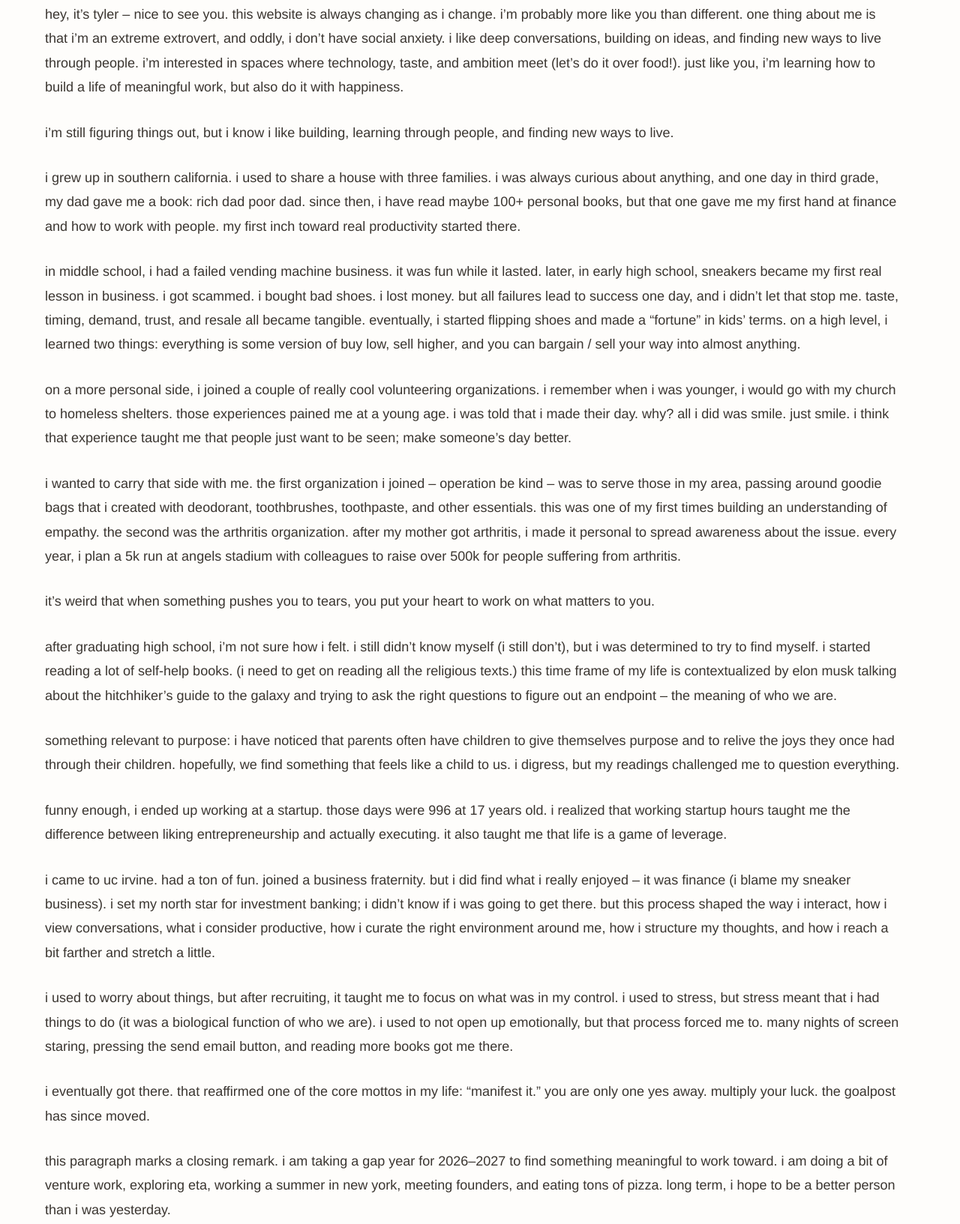
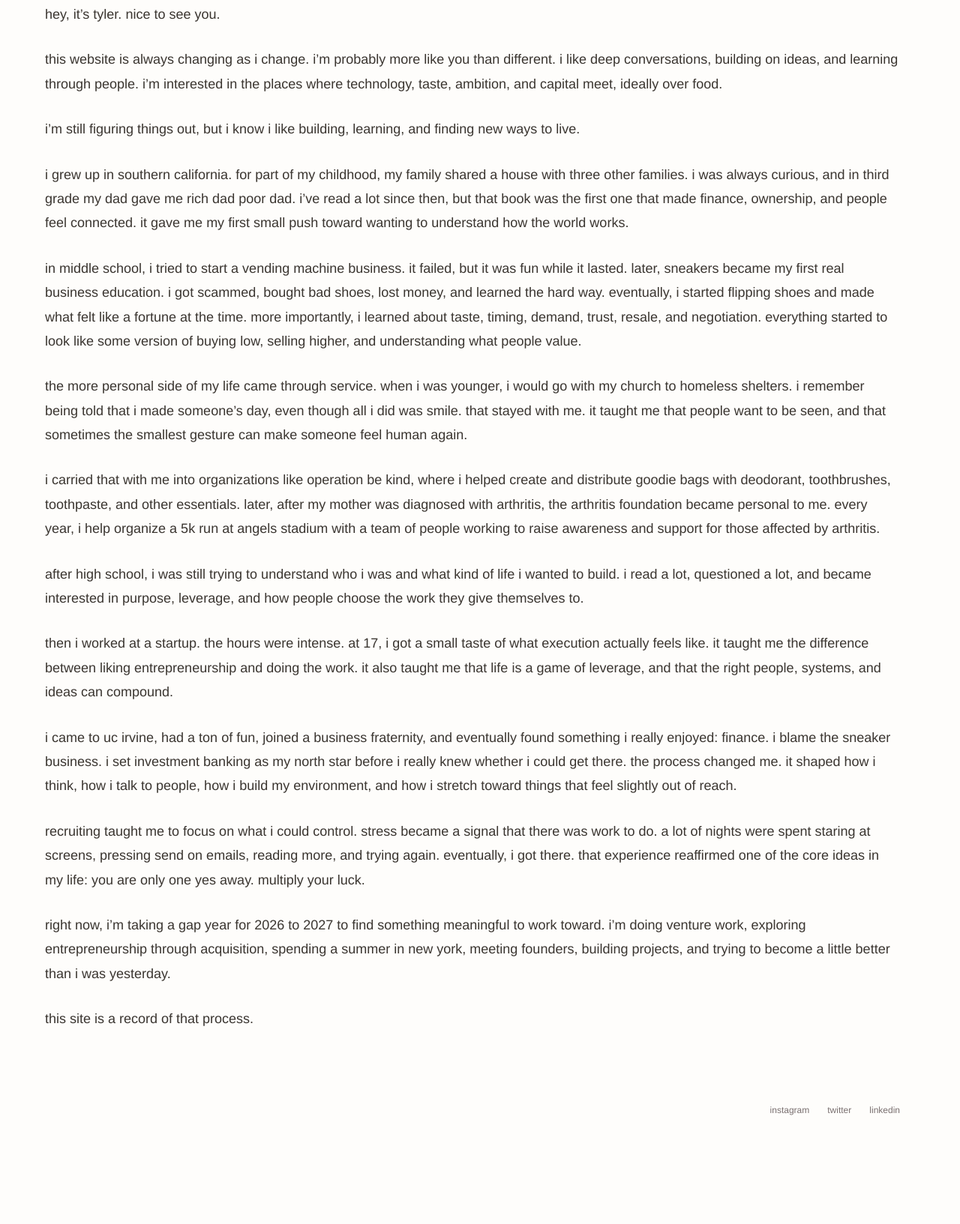
Before and after one commit to tylerho17/personal.website, a plain HTML site: page index.html in a window 1280 px wide. Shown: the part 137-1770 px from the top of the page at 75% size. After the commit the page ends 1738 px from the top, so only its background shows below. Drawn offline with Linux system fonts and the light colour scheme.

Commit message:
replace homepage essay with new version
Co-Authored-By: Claude Opus 4.8 <noreply@anthropic.com>

```diff
--- a/index.html
+++ b/index.html
@@ -273,20 +273,19 @@
 
     <main class="page-fade">
         <article class="essay">
-            <p>hey, it’s tyler – nice to see you. this website is always changing as i change. i’m probably more like you than different. one thing about me is that i’m an extreme extrovert, and oddly, i don’t have social anxiety. i like deep conversations, building on ideas, and finding new ways to live through people. i’m interested in spaces where technology, taste, and ambition meet (let’s do it over food!). just like you, i’m learning how to build a life of meaningful work, but also do it with happiness.</p>
-            <p>i’m still figuring things out, but i know i like building, learning through people, and finding new ways to live.</p>
-            <p>i grew up in southern california. i used to share a house with three families. i was always curious about anything, and one day in third grade, my dad gave me a book: rich dad poor dad. since then, i have read maybe 100+ personal books, but that one gave me my first hand at finance and how to work with people. my first inch toward real productivity started there.</p>
-            <p>in middle school, i had a failed vending machine business. it was fun while it lasted. later, in early high school, sneakers became my first real lesson in business. i got scammed. i bought bad shoes. i lost money. but all failures lead to success one day, and i didn’t let that stop me. taste, timing, demand, trust, and resale all became tangible. eventually, i started flipping shoes and made a “fortune” in kids’ terms. on a high level, i learned two things: everything is some version of buy low, sell higher, and you can bargain / sell your way into almost anything.</p>
-            <p>on a more personal side, i joined a couple of really cool volunteering organizations. i remember when i was younger, i would go with my church to homeless shelters. those experiences pained me at a young age. i was told that i made their day. why? all i did was smile. just smile. i think that experience taught me that people just want to be seen; make someone’s day better.</p>
-            <p>i wanted to carry that side with me. the first organization i joined – operation be kind – was to serve those in my area, passing around goodie bags that i created with deodorant, toothbrushes, toothpaste, and other essentials. this was one of my first times building an understanding of empathy. the second was the arthritis organization. after my mother got arthritis, i made it personal to spread awareness about the issue. every year, i plan a 5k run at angels stadium with colleagues to raise over 500k for people suffering from arthritis.</p>
-            <p>it’s weird that when something pushes you to tears, you put your heart to work on what matters to you.</p>
-            <p>after graduating high school, i’m not sure how i felt. i still didn’t know myself (i still don’t), but i was determined to try to find myself. i started reading a lot of self-help books. (i need to get on reading all the religious texts.) this time frame of my life is contextualized by elon musk talking about the hitchhiker’s guide to the galaxy and trying to ask the right questions to figure out an endpoint – the meaning of who we are.</p>
-            <p>something relevant to purpose: i have noticed that parents often have children to give themselves purpose and to relive the joys they once had through their children. hopefully, we find something that feels like a child to us. i digress, but my readings challenged me to question everything.</p>
-            <p>funny enough, i ended up working at a startup. those days were 996 at 17 years old. i realized that working startup hours taught me the difference between liking entrepreneurship and actually executing. it also taught me that life is a game of leverage.</p>
-            <p>i came to uc irvine. had a ton of fun. joined a business fraternity. but i did find what i really enjoyed – it was finance (i blame my sneaker business). i set my north star for investment banking; i didn’t know if i was going to get there. but this process shaped the way i interact, how i view conversations, what i consider productive, how i curate the right environment around me, how i structure my thoughts, and how i reach a bit farther and stretch a little.</p>
-            <p>i used to worry about things, but after recruiting, it taught me to focus on what was in my control. i used to stress, but stress meant that i had things to do (it was a biological function of who we are). i used to not open up emotionally, but that process forced me to. many nights of screen staring, pressing the send email button, and reading more books got me there.</p>
-            <p>i eventually got there. that reaffirmed one of the core mottos in my life: “manifest it.” you are only one yes away. multiply your luck. the goalpost has since moved.</p>
-            <p>this paragraph marks a closing remark. i am taking a gap year for 2026–2027 to find something meaningful to work toward. i am doing a bit of venture work, exploring eta, working a summer in new york, meeting founders, and eating tons of pizza. long term, i hope to be a better person than i was yesterday.</p>
+            <p>hey, it’s tyler. nice to see you.</p>
+            <p>this website is always changing as i change. i’m probably more like you than different. i like deep conversations, building on ideas, and learning through people. i’m interested in the places where technology, taste, ambition, and capital meet, ideally over food.</p>
+            <p>i’m still figuring things out, but i know i like building, learning, and finding new ways to live.</p>
+            <p>i grew up in southern california. for part of my childhood, my family shared a house with three other families. i was always curious, and in third grade my dad gave me rich dad poor dad. i’ve read a lot since then, but that book was the first one that made finance, ownership, and people feel connected. it gave me my first small push toward wanting to understand how the world works.</p>
+            <p>in middle school, i tried to start a vending machine business. it failed, but it was fun while it lasted. later, sneakers became my first real business education. i got scammed, bought bad shoes, lost money, and learned the hard way. eventually, i started flipping shoes and made what felt like a fortune at the time. more importantly, i learned about taste, timing, demand, trust, resale, and negotiation. everything started to look like some version of buying low, selling higher, and understanding what people value.</p>
+            <p>the more personal side of my life came through service. when i was younger, i would go with my church to homeless shelters. i remember being told that i made someone’s day, even though all i did was smile. that stayed with me. it taught me that people want to be seen, and that sometimes the smallest gesture can make someone feel human again.</p>
+            <p>i carried that with me into organizations like operation be kind, where i helped create and distribute goodie bags with deodorant, toothbrushes, toothpaste, and other essentials. later, after my mother was diagnosed with arthritis, the arthritis foundation became personal to me. every year, i help organize a 5k run at angels stadium with a team of people working to raise awareness and support for those affected by arthritis.</p>
+            <p>after high school, i was still trying to understand who i was and what kind of life i wanted to build. i read a lot, questioned a lot, and became interested in purpose, leverage, and how people choose the work they give themselves to.</p>
+            <p>then i worked at a startup. the hours were intense. at 17, i got a small taste of what execution actually feels like. it taught me the difference between liking entrepreneurship and doing the work. it also taught me that life is a game of leverage, and that the right people, systems, and ideas can compound.</p>
+            <p>i came to uc irvine, had a ton of fun, joined a business fraternity, and eventually found something i really enjoyed: finance. i blame the sneaker business. i set investment banking as my north star before i really knew whether i could get there. the process changed me. it shaped how i think, how i talk to people, how i build my environment, and how i stretch toward things that feel slightly out of reach.</p>
+            <p>recruiting taught me to focus on what i could control. stress became a signal that there was work to do. a lot of nights were spent staring at screens, pressing send on emails, reading more, and trying again. eventually, i got there. that experience reaffirmed one of the core ideas in my life: you are only one yes away. multiply your luck.</p>
+            <p>right now, i’m taking a gap year for 2026 to 2027 to find something meaningful to work toward. i’m doing venture work, exploring entrepreneurship through acquisition, spending a summer in new york, meeting founders, building projects, and trying to become a little better than i was yesterday.</p>
+            <p>this site is a record of that process.</p>
         </article>
 
         <div class="socials">
```
